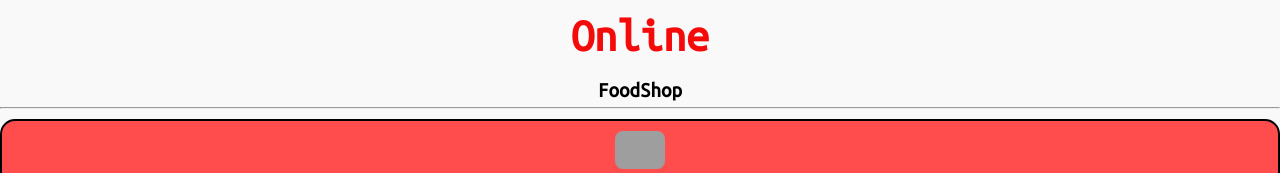
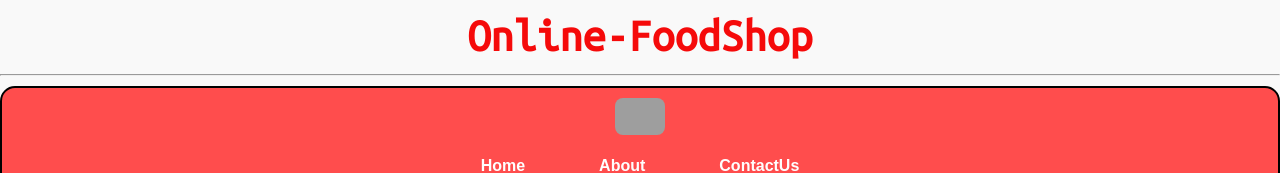
Before and after one commit to 88chinu/htmlProjects, a plain HTML site: page Food_delivey_system/index.html in a window 1280 px wide. Shown: the top 173 px of the page. Drawn offline with Linux system fonts and the light colour scheme; grey boxes are pictures that could not be loaded.

```diff
--- a/Food_delivey_system/index.html
+++ b/Food_delivey_system/index.html
@@ -10,8 +10,8 @@
 </head>
 <body>
     <header>
-        <h1 id="top">Online</h1>
-        <h1 id="top1">FoodShop</h1>
+        <h1 id="top">Online-FoodShop</h1>
+        <!-- <h1 id="top1">FoodShop</h1> -->
     </header>
     <hr>
     <nav id="navbar">
```
Also changed, not shown: Food_delivey_system/conteiner.html (+1 -1 lines).
